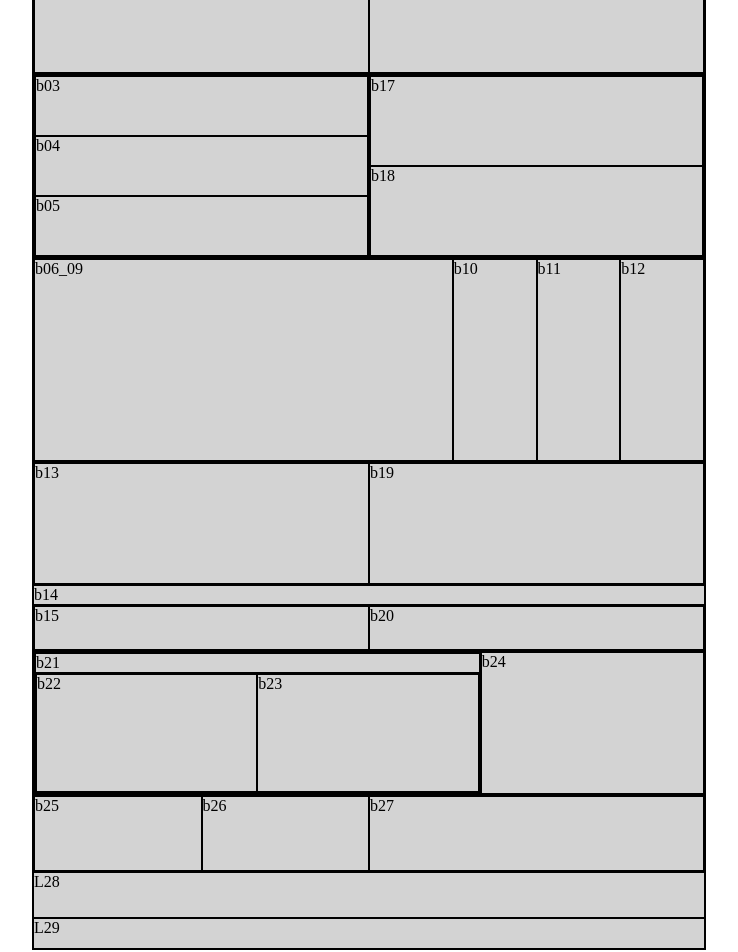
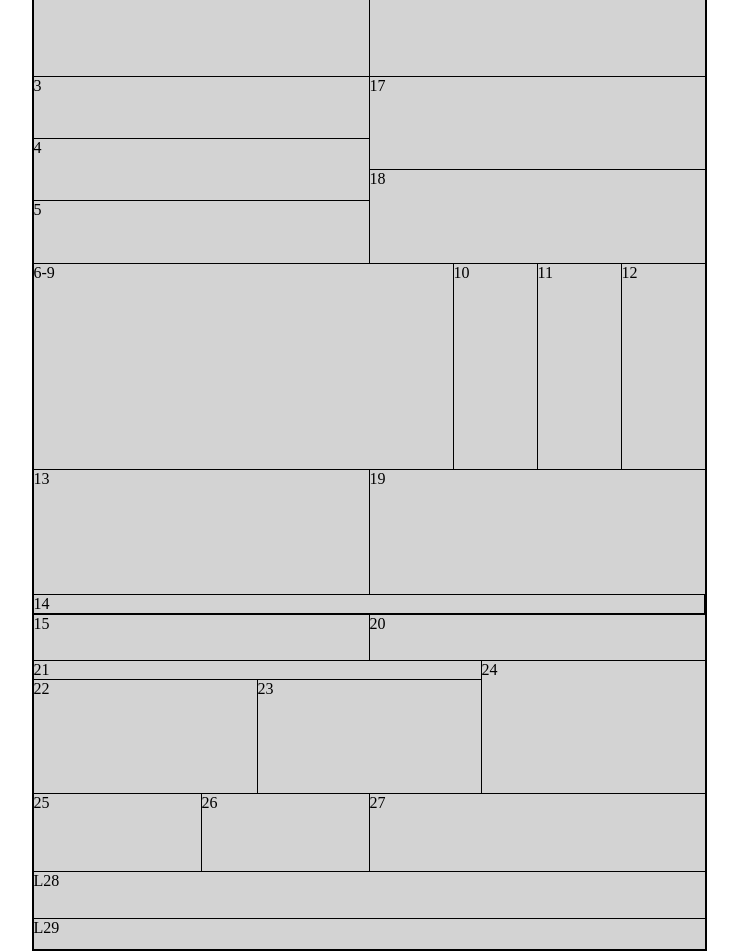
Before and after one commit to vilcinskij/CMR, a Next.js app: page /cmr in a window 1280 px wide. Shown: the part 120-1072 px from the top of the page, without its empty margins (271-1009 px from the left). Built offline with nearby package versions, Linux system fonts and the light colour scheme.

Commit message:
useGradaComponent

```diff
--- /dev/null
+++ b/components/grafa.js
@@ -0,0 +1,7 @@
+import styles from '../styles/Cmr.module.css'
+
+export default function Grafa({number}) {
+    return (
+        <div className={styles.grafa_border}>{number}</div>
+    )
+}
--- a/pages/cmr.js
+++ b/pages/cmr.js
@@ -1,58 +1,61 @@
+import Grafa from '@/components/grafa';
 import styles from '../styles/Cmr.module.css';
 
 const Cmr = () => {
     return (
         <div className={styles.mainCmrBlank}>
             <div className={styles.l01_logo}>
-                <div className={styles.b01}>b01</div>
-                <div className={styles.blogo}>blogo</div>
+                <Grafa number='1' />
+                <Grafa number='logo' />
             </div>
             <div className={styles.l02_16}>
-                <div className={styles.b02}>b02</div>
-                <div className={styles.b16}>b16</div>
+                <Grafa number='2' />
+                <Grafa number='16' />
             </div>
             <div className={styles.l03_18}>
                 <div className={styles.b03_05}>
-                    <div className={styles.b03}>b03</div>
-                    <div className={styles.b04}>b04</div>
-                    <div className={styles.b05}>b05</div>
+                    <Grafa number='3' />
+                    <Grafa number='4' />
+                    <Grafa number='5' />
                 </div>
                 <div className={styles.b17_18}>
-                    <div className={styles.b17}>b17</div>
-                    <div className={styles.b18}>b18</div>
+                    <Grafa number='17' />
+                    <Grafa number='18' />
                 </div>
             </div>
             <div className={styles.l06_12}>
-                <div className={styles.b06_09}>b06_09</div>
-                <div className={styles.b10}>b10</div>
-                <div className={styles.b11}>b11</div>
-                <div className={styles.b12}>b12</div>
+                <Grafa number='6-9' />
+                <Grafa number='10' />
+                <Grafa number='11' />
+                <Grafa number='12' />
             </div>
             <div className={styles.l13_19}>
-                <div className={styles.b13}>b13</div>
-                <div className={styles.b19}>b19</div>
+                <Grafa number='13' />
+                <Grafa number='19' />
             </div>
             <div className={styles.l14}>
-                <div className={styles.b14}>b14</div>
+                <Grafa number='14' />
+
             </div>
             <div className={styles.l15_20}>
-                <div className={styles.b15}>b15</div>
-                <div className={styles.b20}>b20</div>
+                <Grafa number='15' />
+                <Grafa number='20' />
             </div>
             <div className={styles.l21_24}>
                 <div className={styles.b21_23}>
-                    <div className={styles.b21}>b21</div>
+                    <Grafa number='21' />
                     <div className={styles.b22_23}>
-                        <div className={styles.b21}>b22</div>
-                        <div className={styles.b21}>b23</div>
+                        <Grafa number='22' />
+                        <Grafa number='23' />
                     </div>
                 </div>
-                <div className={styles.b24}>b24</div>
+                <Grafa number='24' />
+
             </div>
             <div className={styles.l25_27}>
-                <div className={styles.b25}>b25</div>
-                <div className={styles.b26}>b26</div>
-                <div className={styles.b27}>b27</div>
+                <Grafa number='25' />
+                <Grafa number='26' />
+                <Grafa number='27' />
             </div>
             <div className={styles.l28}>L28</div>
             <div className={styles.l29}>L29</div>
--- a/styles/Cmr.module.css
+++ b/styles/Cmr.module.css
@@ -1,124 +1,118 @@
+.grafa_border {
+  border-bottom: solid black 1px;
+  border-right: solid black 1px;
+}
+
 .mainCmrBlank {
   margin: auto;
   width: 672px;
   height: 1060px;
   background-color: lightgray;
-  border: solid black 1px;
+  border-top: solid black 2px;
+  border-left: solid black 2px;
+  border-bottom: solid black 1px;
+  border-right: solid black 1px;
   display: grid;
   grid-template-rows: 96fr 96fr 192fr 212fr 128fr 16fr 48fr 112fr 80fr 48fr 32fr;
 }
 .mainCmrBlank .l01_logo {
   display: grid;
   grid-template-columns: 1fr 1fr;
-  border: solid black 1px;
-}
-.mainCmrBlank .l01_logo .b01,
-.mainCmrBlank .l01_logo .blogo {
-  border: solid black 1px;
 }
 .mainCmrBlank .l02_16 {
   display: grid;
   grid-template-columns: 1fr 1fr;
-  border: solid black 1px;
-}
-.mainCmrBlank .l02_16 .b02,
-.mainCmrBlank .l02_16 .b16 {
-  border: solid black 1px;
 }
 .mainCmrBlank .l03_18 {
   display: grid;
   grid-template-columns: 1fr 1fr;
-  border: solid black 1px;
 }
 .mainCmrBlank .l03_18 .b03_05 {
   display: grid;
   grid-template-rows: 1fr 1fr 1fr;
-  border: solid black 1px;
 }
 .mainCmrBlank .l03_18 .b03_05 .b03,
 .mainCmrBlank .l03_18 .b03_05 .b04,
 .mainCmrBlank .l03_18 .b03_05 .b05 {
-  border: solid black 1px;
+  border-bottom: solid black 1px;
+  border-right: solid black 1px;
 }
 .mainCmrBlank .l03_18 .b17_18 {
   display: grid;
   grid-template-rows: 1fr 1fr;
-  border: solid black 1px;
 }
 .mainCmrBlank .l03_18 .b17_18 .b17,
 .mainCmrBlank .l03_18 .b17_18 .b18 {
-  border: solid black 1px;
+  border-bottom: solid black 1px;
+  border-right: solid black 1px;
 }
 .mainCmrBlank .l06_12 {
   display: grid;
   grid-template-columns: 30fr 6fr 6fr 6fr;
-  border: solid black 1px;
 }
 .mainCmrBlank .l06_12 .b06_09,
 .mainCmrBlank .l06_12 .b10,
 .mainCmrBlank .l06_12 .b11,
 .mainCmrBlank .l06_12 .b12 {
-  border: solid black 1px;
+  border-bottom: solid black 1px;
+  border-right: solid black 1px;
 }
 .mainCmrBlank .l13_19 {
   display: grid;
   grid-template-columns: 1fr 1fr;
-  border: solid black 1px;
 }
 .mainCmrBlank .l13_19 .b13,
 .mainCmrBlank .l13_19 .b19 {
-  border: solid black 1px;
+  border-bottom: solid black 1px;
+  border-right: solid black 1px;
 }
 .mainCmrBlank .l14 {
-  border: solid black 1px;
+  border-bottom: solid black 1px;
+  border-right: solid black 1px;
 }
 .mainCmrBlank .l15_20 {
   display: grid;
   grid-template-columns: 1fr 1fr;
-  border: solid black 1px;
 }
 .mainCmrBlank .l15_20 .b15,
 .mainCmrBlank .l15_20 .b20 {
-  border: solid black 1px;
+  border-bottom: solid black 1px;
+  border-right: solid black 1px;
 }
 .mainCmrBlank .l21_24 {
   display: grid;
   grid-template-columns: 2fr 1fr;
-  border: solid black 1px;
 }
 .mainCmrBlank .l21_24 .b21_23 {
-  border: solid black 1px;
   display: grid;
   grid-template-rows: 1fr 6fr;
 }
 .mainCmrBlank .l21_24 .b21_23 .b21 {
-  border: solid black 1px;
+  border-bottom: solid black 1px;
+  border-right: solid black 1px;
 }
 .mainCmrBlank .l21_24 .b21_23 .b22_23 {
-  border: solid black 1px;
   display: grid;
   grid-template-columns: 1fr 1fr;
 }
 .mainCmrBlank .l21_24 .b21_23 .b22_23 .b22,
 .mainCmrBlank .l21_24 .b21_23 .b22_23 .b23 {
-  border: solid black 1px;
+  border-bottom: solid black 1px;
+  border-right: solid black 1px;
 }
 .mainCmrBlank .l21_24 .b24 {
-  border: solid black 1px;
+  border-bottom: solid black 1px;
+  border-right: solid black 1px;
 }
 .mainCmrBlank .l25_27 {
   display: grid;
   grid-template-columns: 1fr 1fr 2fr;
-  border: solid black 1px;
-}
-.mainCmrBlank .l25_27 .b25,
-.mainCmrBlank .l25_27 .b26,
-.mainCmrBlank .l25_27 .b27 {
-  border: solid black 1px;
 }
 .mainCmrBlank .l28 {
-  border: solid black 1px;
+  border-bottom: solid black 1px;
+  border-right: solid black 1px;
 }
 .mainCmrBlank .l29 {
-  border: solid black 1px;
+  border-bottom: solid black 1px;
+  border-right: solid black 1px;
 }/*# sourceMappingURL=Cmr.module.css.map */
--- a/styles/Cmr.module.scss
+++ b/styles/Cmr.module.scss
@@ -1,60 +1,54 @@
+.grafa_border {
+    border-bottom: solid black 1px;
+    border-right: solid black 1px;
+}
+
 .mainCmrBlank {
     margin: auto;
-    // margin-top: 50px;
     width: 672px;
     height: 1060px;
     background-color: lightgray;
-    border: solid black 1px;
+    border-top: solid black 2px;
+    border-left: solid black 2px;
+    border-bottom: solid black 1px;
+    border-right: solid black 1px;
     display: grid;
     grid-template-rows: 96fr 96fr 192fr 212fr 128fr 16fr 48fr 112fr 80fr 48fr 32fr;
 
     .l01_logo {
         display: grid;
         grid-template-columns: 1fr 1fr;
-        border: solid black 1px;
-
-        .b01,
-        .blogo {
-            border: solid black 1px;
-        }
     }
 
     .l02_16 {
         display: grid;
         grid-template-columns: 1fr 1fr;
-        border: solid black 1px;
-
-        .b02,
-        .b16 {
-            border: solid black 1px;
-        }
     }
 
     .l03_18 {
         display: grid;
         grid-template-columns: 1fr 1fr;
-        border: solid black 1px;
 
         .b03_05 {
             display: grid;
             grid-template-rows: 1fr 1fr 1fr;
-            border: solid black 1px;
 
             .b03,
             .b04,
             .b05 {
-                border: solid black 1px;
+                border-bottom: solid black 1px;
+                border-right: solid black 1px;
             }
         }
 
         .b17_18 {
             display: grid;
             grid-template-rows: 1fr 1fr;
-            border: solid black 1px;
 
             .b17,
             .b18 {
-                border: solid black 1px;
+                border-bottom: solid black 1px;
+                border-right: solid black 1px;
             }
         }
     }
@@ -62,91 +56,88 @@
     .l06_12 {
         display: grid;
         grid-template-columns: 30fr 6fr 6fr 6fr;
-        border: solid black 1px;
 
         .b06_09,
         .b10,
         .b11,
         .b12 {
-            border: solid black 1px;
+            border-bottom: solid black 1px;
+            border-right: solid black 1px;
         }
     }
 
     .l13_19 {
         display: grid;
         grid-template-columns: 1fr 1fr;
-        border: solid black 1px;
 
         .b13,
         .b19 {
-            border: solid black 1px;
+            border-bottom: solid black 1px;
+            border-right: solid black 1px;
         }
     }
 
     .l14 {
-        border: solid black 1px;
+        border-bottom: solid black 1px;
+        border-right: solid black 1px;
     }
 
     .l15_20 {
         display: grid;
         grid-template-columns: 1fr 1fr;
-        border: solid black 1px;
 
         .b15,
         .b20 {
-            border: solid black 1px;
+            border-bottom: solid black 1px;
+            border-right: solid black 1px;
         }
     }
 
     .l21_24 {
         display: grid;
         grid-template-columns: 2fr 1fr;
-        border: solid black 1px;
 
         .b21_23 {
-            border: solid black 1px;
             display: grid;
             grid-template-rows: 1fr 6fr;
 
             .b21 {
-                border: solid black 1px;
+                border-bottom: solid black 1px;
+                border-right: solid black 1px;
             }
 
             .b22_23 {
-                border: solid black 1px;
                 display: grid;
                 grid-template-columns: 1fr 1fr;
 
+
                 .b22,
                 .b23 {
-                    border: solid black 1px;
+                    border-bottom: solid black 1px;
+                    border-right: solid black 1px;
                 }
             }
         }
 
         .b24 {
-            border: solid black 1px;
+            border-bottom: solid black 1px;
+            border-right: solid black 1px;
         }
     }
 
     .l25_27 {
         display: grid;
         grid-template-columns: 1fr 1fr 2fr;
-        border: solid black 1px;
-
-        .b25,
-        .b26,
-        .b27 {
-            border: solid black 1px;
-        }
     }
 
     .l28 {
-        border: solid black 1px;
+        border-bottom: solid black 1px;
+        border-right: solid black 1px;
     }
 
     .l29 {
-        border: solid black 1px;
+        border-bottom: solid black 1px;
+        border-right: solid black 1px;
     }
 
 }
```
Also changed, not shown: 1 other file (tests, documents, lock files or other folders).
